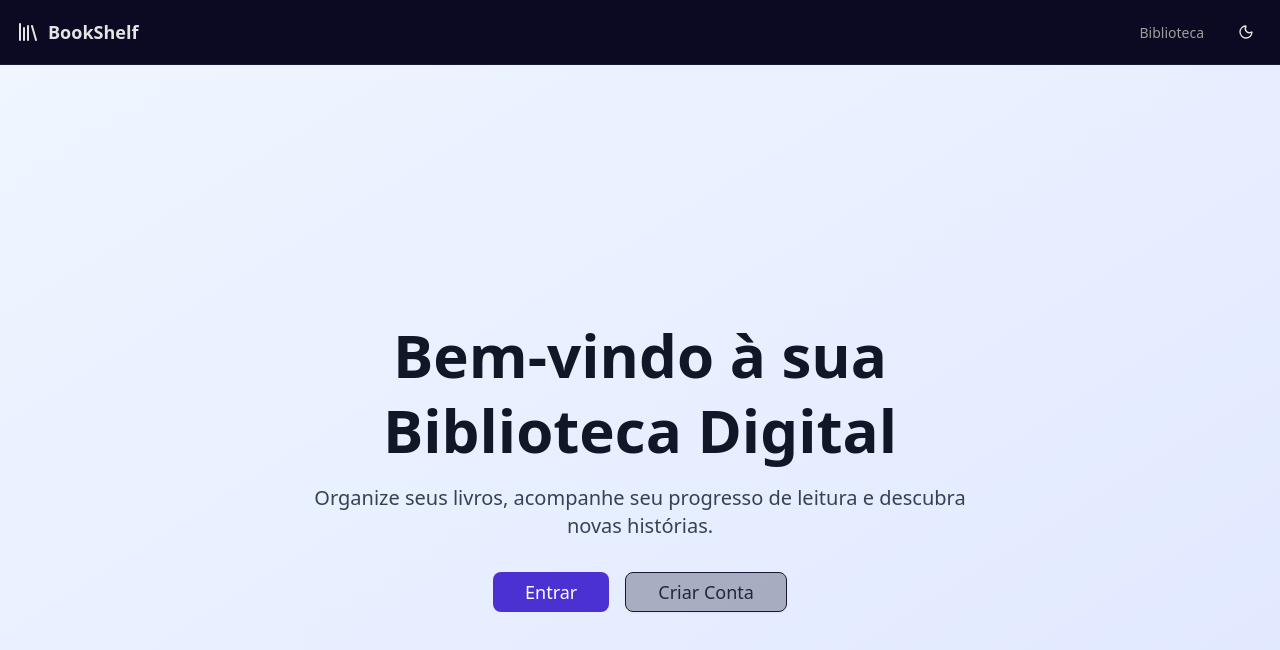
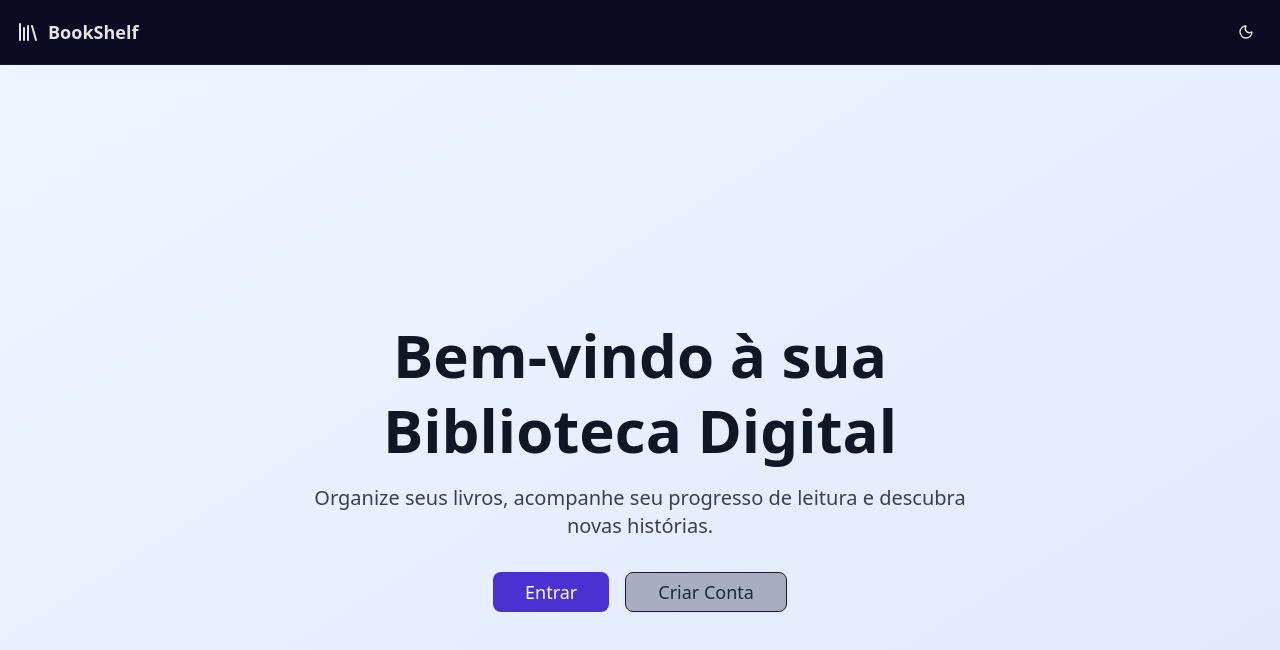
Before and after one commit to santtospereira/My_BookShelf, a Next.js app: page / in a window 1280 px wide. Shown: the top 650 px of the page. Built offline with nearby package versions, Linux system fonts and the light colour scheme; no server answers.

Commit message:
"Resolução do erro de hidratação no componente Header"

```diff
--- a/src/components/header.tsx
+++ b/src/components/header.tsx
@@ -22,17 +22,19 @@ export default function Header() {
           <div className="flex items-center gap-6"> {/* Group auth buttons and theme switcher */}
             <nav>
               <ul className="flex items-center gap-6">
+                {!loading && session?.user && ( // Render only when not loading and user is logged in
+                  <>
                     <li>
                       <Link href="/books" className="text-sm font-medium text-muted-foreground hover:text-primary transition-colors">
                         Biblioteca
                       </Link>
                     </li>
-                {session?.user && ( // Show "Adicionar Livro" if logged in
                     <li>
                       <Link href="/add-book" className="text-sm font-medium text-muted-foreground hover:text-primary transition-colors">
                         Adicionar Livro
                       </Link>
                     </li>
+                  </>
                 )}
               </ul>
             </nav>
```
Lines whose indentation alone changed are shown as unchanged.
